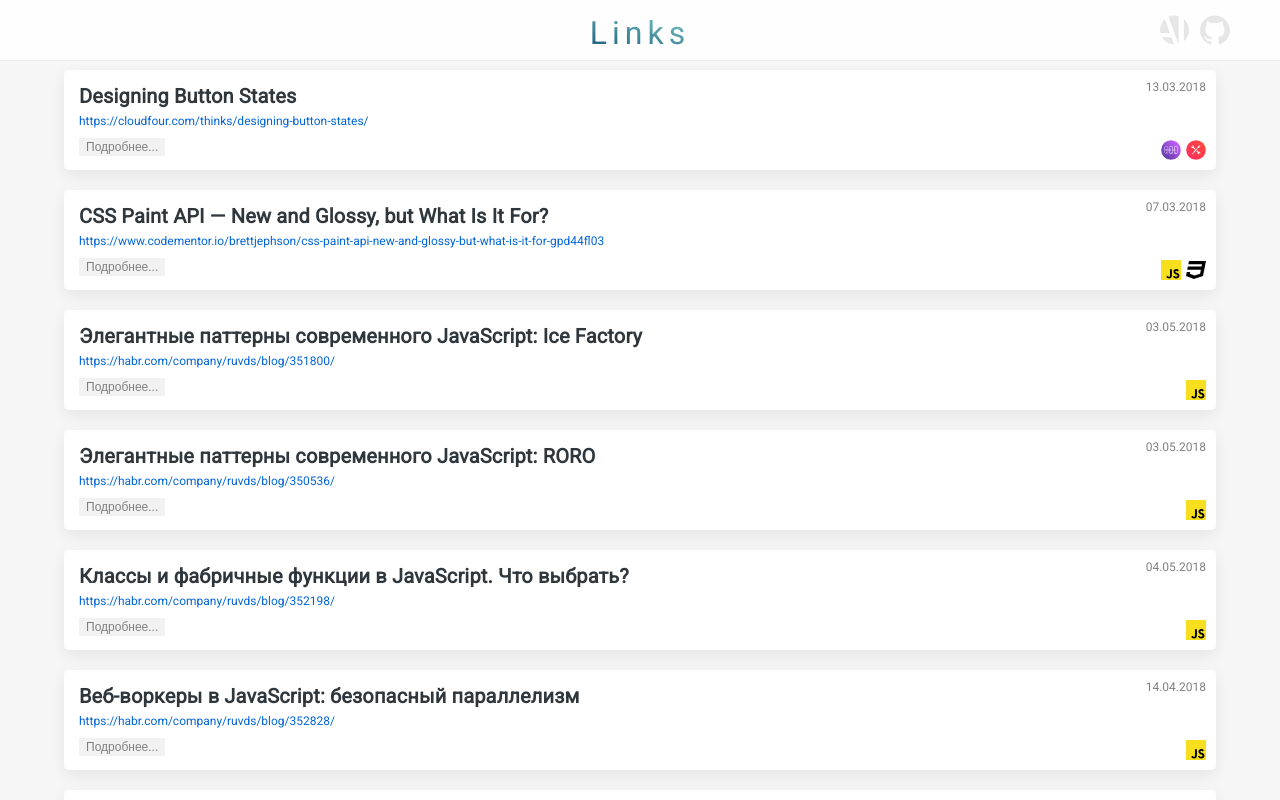
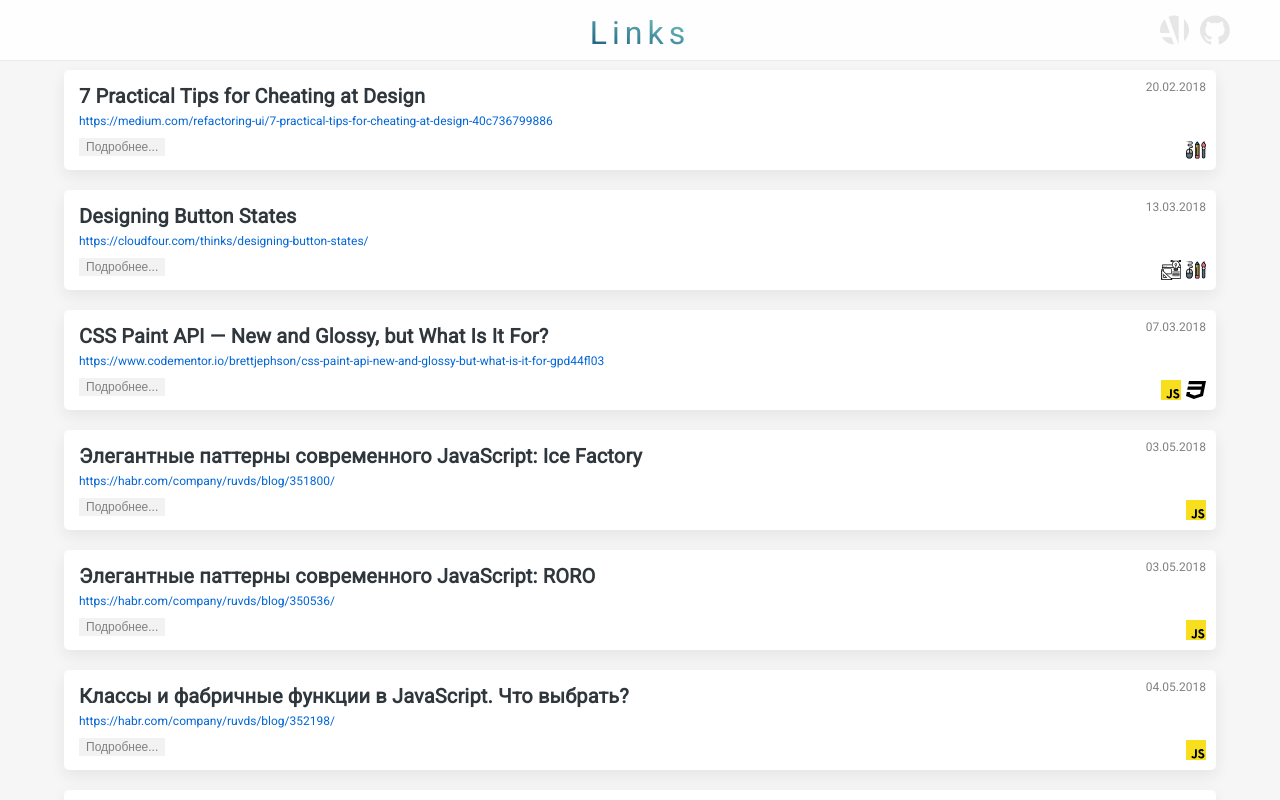
Before and after one commit to MoonW1nd/Links, a React app: page / in a window 1280 px wide. Shown: the top 800 px of the page. Built offline with nearby package versions, Linux system fonts and the light colour scheme.

Commit message:
Add new article and update svg icon design and ui/ux

```diff
--- a/src/data.js
+++ b/src/data.js
@@ -71,4 +71,12 @@ export const articles = [
     text: 'Дизайн состояний кнопки. Тайлер Стика с введением в основные принципы создания удобных, доступных и понятных кнопок',
     tags: ['UIUX', 'design'],
   },
+  {
+    id: '10',
+    date: '2018-02-20T15:03:23.000Z',
+    title: '7 Practical Tips for Cheating at Design',
+    link: 'https://medium.com/refactoring-ui/7-practical-tips-for-cheating-at-design-40c736799886',
+    text: '7 практических советов о том, как улучшить ваш проект, даже если у вас нет опыта в разработке дизайна. На мой взгляд очень интересно и полезно для тех кто интересуется дизайном.',
+    tags: ['design'],
+  },
 ];
```
Also changed, not shown: src/components/TagIcon/assets/UIUX.svg, src/components/TagIcon/assets/design.svg.
